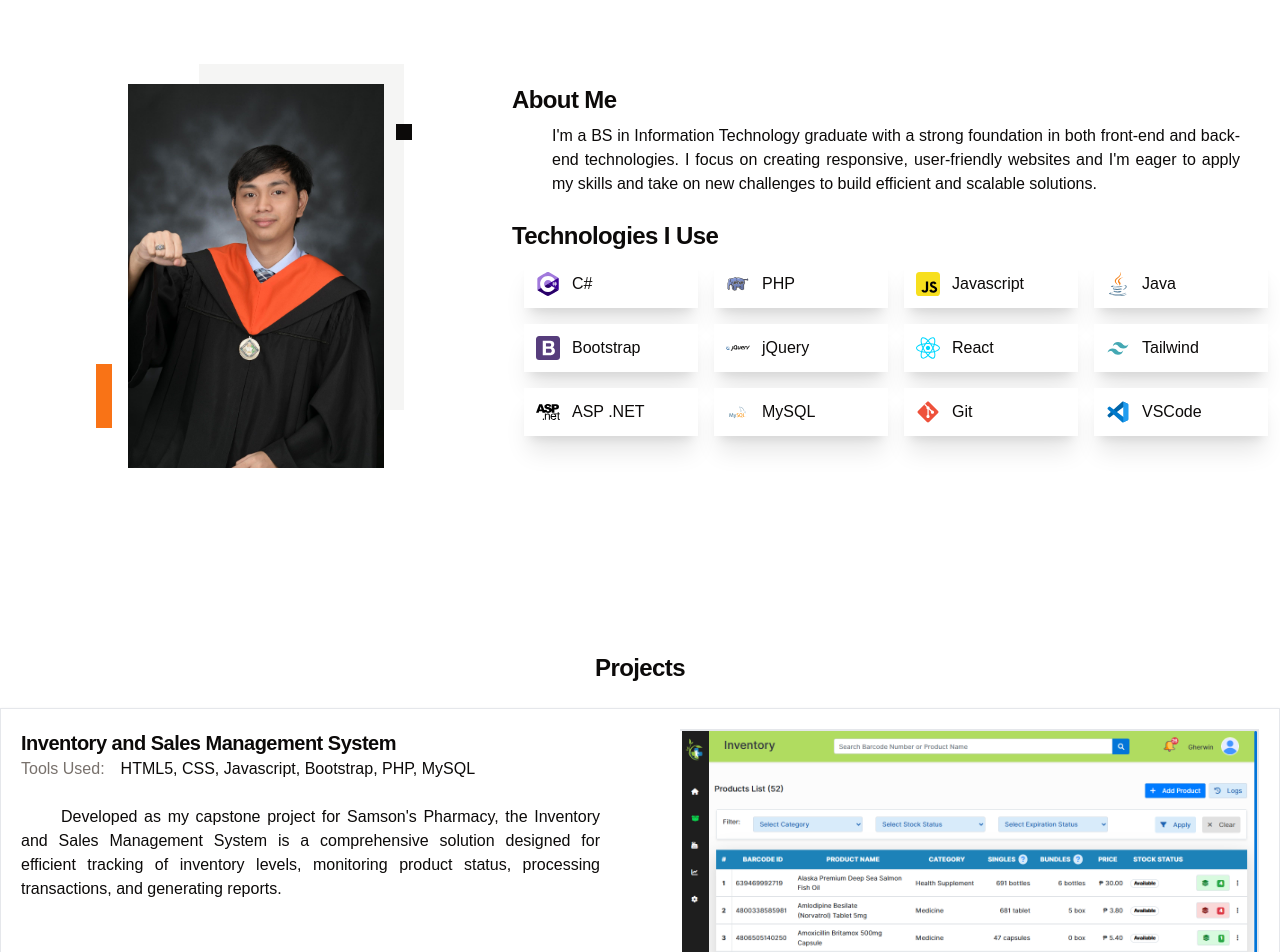
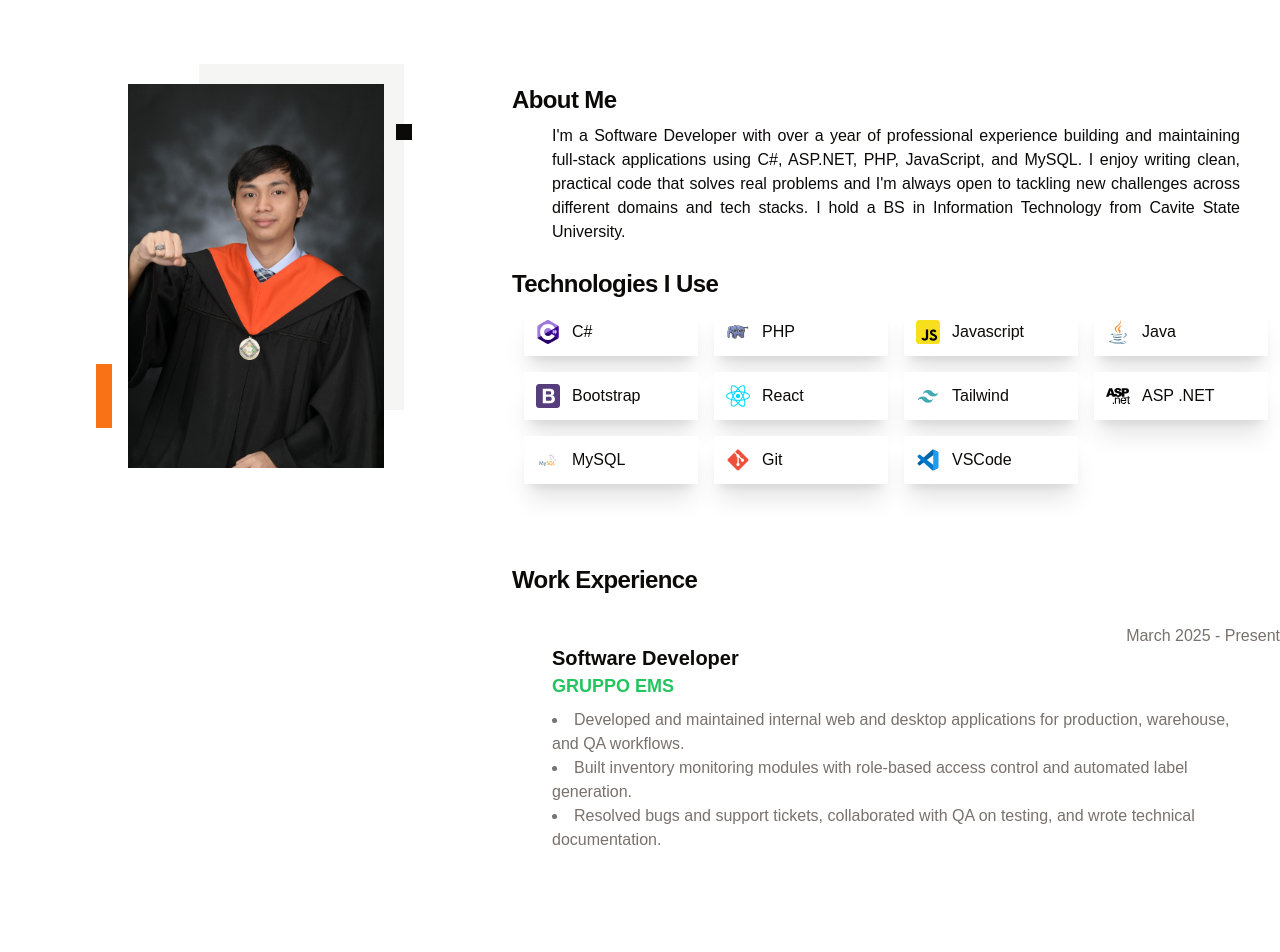
Before and after one commit to GherwinPacheco/portfolio, a React (Vite) app: page / in a window 1280 px wide. Shown: the part 540-1492 px from the top of the page. Built offline with nearby package versions, Linux system fonts and the light colour scheme; a web font is replaced by a local one.

Commit message:
added work experience and other minor changes

```diff
--- a/src/PortfolioData.js
+++ b/src/PortfolioData.js
@@ -19,10 +19,6 @@ export const Skills = [
     {
         name: 'Bootstrap',
         image: 'bootstrap.svg'
-    },
-    {
-        name: 'jQuery',
-        image: 'jquery.svg'
     },
     {
         name: 'React',
@@ -51,6 +47,20 @@ export const Skills = [
 
 ];
 
+export const Experience = [
+    {
+        position: 'Software Developer',
+        company: 'GRUPPO EMS',
+        techstack: ['C#', 'VB.NET', 'PHP', 'Javascript', 'Bootstrap', 'ASP .NET', 'MySQL', 'VSCode', 'Git'],
+        duration: 'March 2025 - Present',
+        descriptions: [
+            'Developed and maintained internal web and desktop applications for production, warehouse, and QA workflows.',
+            'Built inventory monitoring modules with role-based access control and automated label generation.',
+            'Resolved bugs and support tickets, collaborated with QA on testing, and wrote technical documentation.'
+        ]
+    },
+];
+
 export const Projects = [
     {
         title: 'Inventory and Sales Management System',
@@ -64,7 +74,7 @@ export const Projects = [
         tools: ['HTML5', 'CSS', 'Javascript', 'Bootstrap', 'PHP', 'MySQL'],
         images: ['ordering_1.png', 'ordering_2.png', 'ordering_3.png', 'ordering_4.png'],
         description: 'The Furniture Ordering System is a freelance project I developed that allows customers to browse and order furniture online, as well as submit requests for custom-made pieces. The system includes an admin panel where the shop owner can manage orders, customer records, and generate detailed sales and inventory reports for efficient business management.',
-        link: 'https://postradowoodworks.shop'
+        link: 'https://github.com/GherwinPacheco/postrado'
     },
     {
         title: 'Custom QR Code Generator Web App',
--- a/src/contents/about.jsx
+++ b/src/contents/about.jsx
@@ -1,7 +1,7 @@
 import MyPortrait from "@/assets/image_portrait.jpg"
 import BehindEffect from "@/components/ui/behind-effect"
 import SkillBadge from "@/components/ui/skill-badge"
-import { Skills } from "@/PortfolioData"
+import { Skills, Experience } from "@/PortfolioData"
 
 
 const About = () => {
@@ -9,7 +9,10 @@ const About = () => {
     const AboutContent = ({className}) => {
         return (
             <div id="aboutContent" className={className}>
-                <p className=" pb-20 sm:pb-6 px-10 text-justify">I'm a BS in Information Technology graduate with a strong foundation in both front-end and back-end technologies. I focus on creating responsive, user-friendly websites and I'm eager to apply my skills and take on new challenges to build efficient and scalable solutions.</p>
+                <p className=" pb-20 sm:pb-6 px-10 text-justify">
+                    I'm a Software Developer with over a year of professional experience building and maintaining full-stack applications using C#, ASP.NET, PHP, JavaScript, and MySQL. I enjoy writing clean, practical code that solves real problems and I'm always open to tackling new challenges across different domains and tech stacks.
+                    I hold a BS in Information Technology from Cavite State University.</p>
+
 
                 <div className="pt-20 sm:pt-0">
                     <h3 className="scroll-m-20 text-2xl font-semibold tracking-tight mb-6 lg:mb-2 text-center lg:text-left">
@@ -29,6 +32,32 @@ const About = () => {
                             )
                         })}
                     </div>
+                </div>
+
+
+                <div className="pt-20 sm:pt-0 mt-20">
+                    <h3 className="scroll-m-20 text-2xl font-semibold tracking-tight mb-6 lg:mb-2 text-center lg:text-left">
+                        Work Experience
+                    </h3>
+
+                    {Experience.map((item, index) => {
+                        return (
+                            <BehindEffect key={index}  className='bg-gray-300 cursor-pointer' distance={10}>
+                                <div className="bg-card p-10">
+                                    <h4 className="text-xl font-bold">{item.position}</h4>
+                                    <p className="text-lg text-green-500 font-bold">{item.company}</p>
+                                    <p className="text-md text-muted-foreground md:absolute md:right-0 md:top-5">{item.duration}</p>
+                                    <ul className="list-disc list-inside mt-2">
+                                        {item.descriptions.map((desc, i) => (
+                                            <li key={i} className="text-muted-foreground">
+                                                {desc}
+                                            </li>
+                                        ))}
+                                    </ul>
+                                </div>
+                            </BehindEffect>
+                        )
+                    })}
                 </div>
 
 
--- a/src/contents/contact.jsx
+++ b/src/contents/contact.jsx
@@ -29,7 +29,7 @@ const Contact = () => {
         setSending(true);
 
         emailjs.send(
-            'service_scx1ls4',
+            'service_11f18ds',
             'template_8557416',
             {
                 receiver: 'Gherwin',
--- a/src/contents/intro.jsx
+++ b/src/contents/intro.jsx
@@ -8,7 +8,7 @@ import BehindEffect from "@/components/ui/behind-effect";
 import { FileUser } from 'lucide-react';
 
 const Intro = () => {
-    const introMessage = 'Aspiring developer passionate about developing websites and applications.';
+    const introMessage = 'Software Developer passionate about building reliable, efficient applications across web and enterprise environments.';
 
     return (
         <section id="home" className='flex items-center h-screen sm:h-auto sm:pt-20 sm:pb-10'>
--- a/src/contents/projects.jsx
+++ b/src/contents/projects.jsx
@@ -15,7 +15,7 @@ const Projects = () => {
 
 
     return (
-        <section id="projects" className='py-20'>
+        <section id="projects" className='pb-20'>
 
             <h3 className="scroll-m-20 text-2xl font-semibold tracking-tight mb-6 text-center">
                 Projects
```
